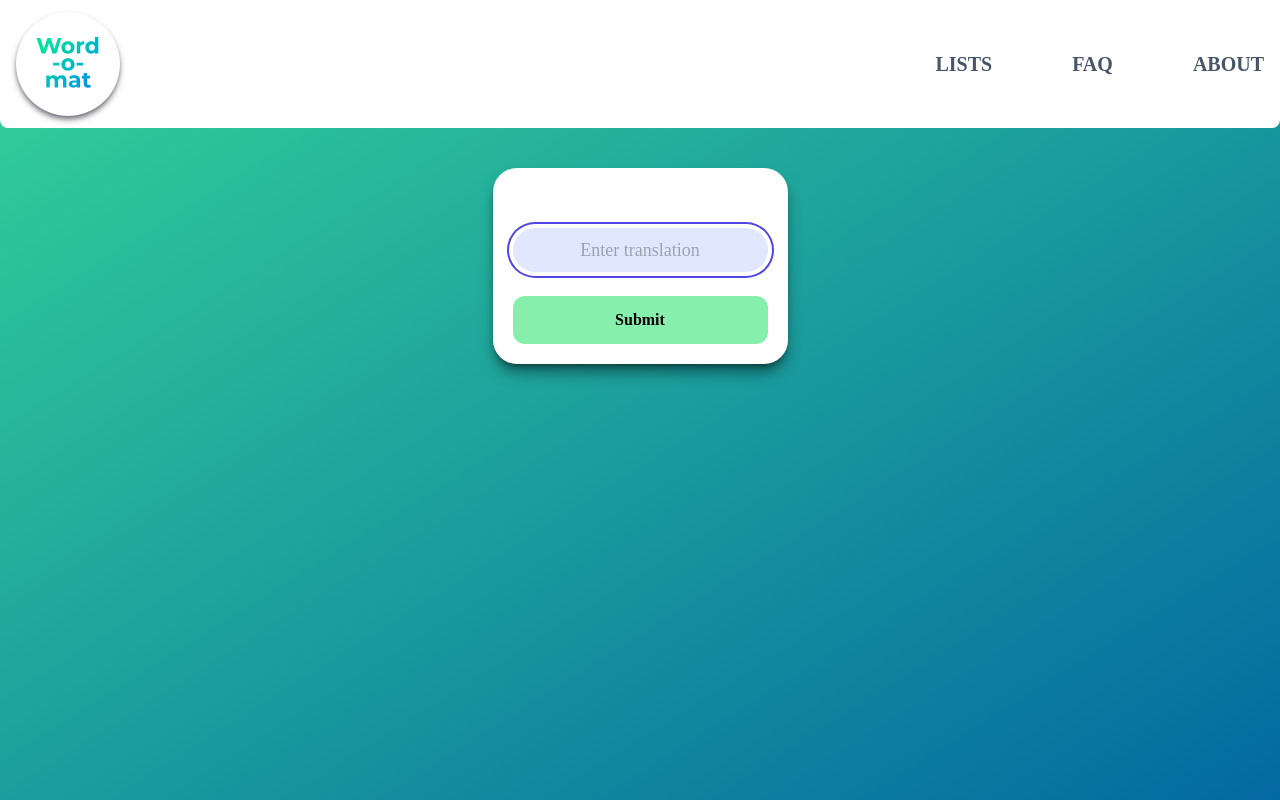
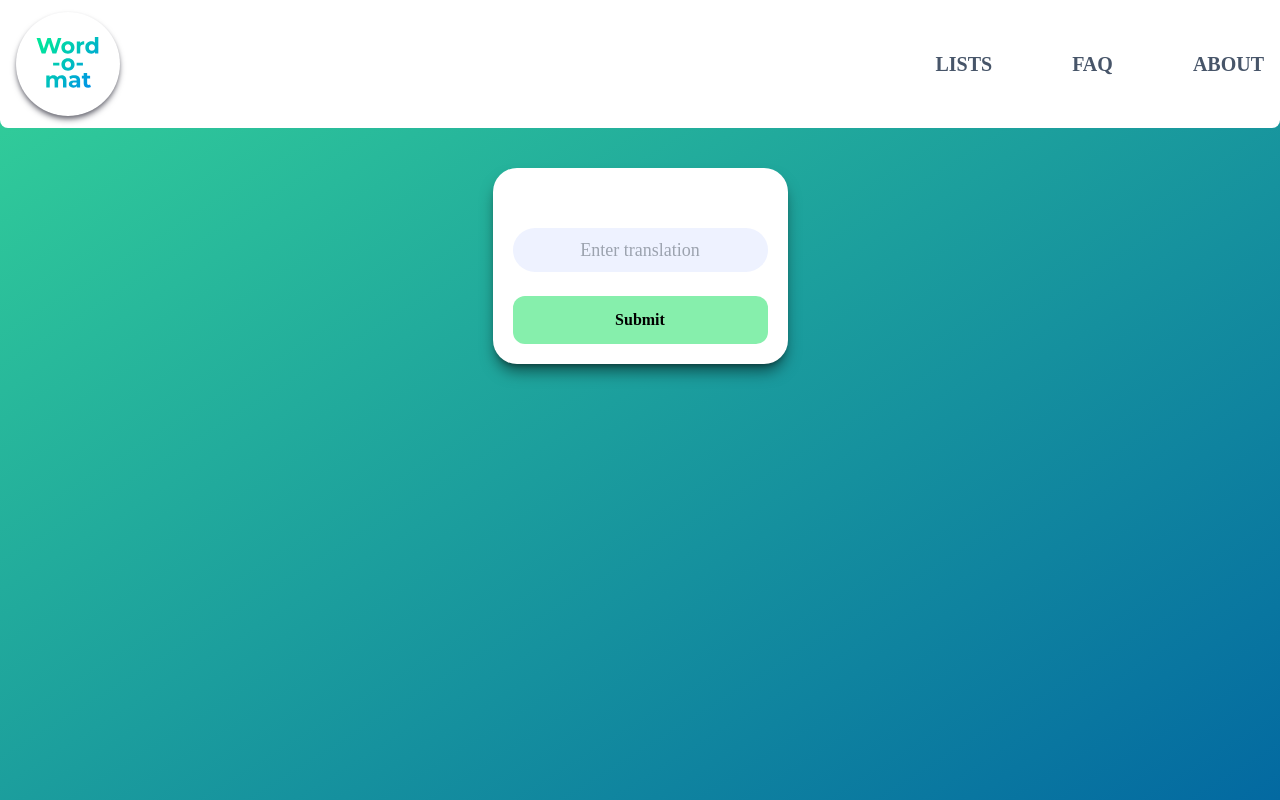
Before and after one commit to Martiinii/word-o-mat, a Next.js app: page /learn/1/1 in a window 1280 px wide. Built offline with nearby package versions, Linux system fonts and the light colour scheme.

Commit message:
Fixed bug that prevented from compiling

```diff
--- /dev/null
+++ b/components/Learning/TypingElement.js
@@ -0,0 +1,53 @@
+import ContainerMotion from "../ContainerMotion"
+import { useEffect, useRef } from "react";
+import useInput from "../useInput"
+import usePopUp from "./usePopUp";
+
+const TypingElement = (generateNextWord, removeCurrentWord, resetList, currentWord) => {
+    const [inputValue, input, setInputValue] = useInput({ placeholder: "Enter translation", className: "text-center" });
+    const [goodPopUp, showGoodPopUp] = usePopUp("bg-green-500 text-lg font-semibold", "Good!", .5);
+    const [badPopUp, showBadPopUp] = usePopUp("bg-red-600 text-white text-lg font-semibold", "Incorrect!", .5);
+
+    const formSubmit = e => {
+        e.preventDefault();
+
+        if (!inputValue.trim()) return;
+
+        if (inputValue.trim() == currentWord.trans) {
+            removeCurrentWord();
+            showGoodPopUp();
+        } else {
+            generateNextWord();
+            showBadPopUp();
+        }
+
+        setInputValue('');
+    }
+
+    return (
+        <>
+            <ContainerMotion className="flex flex-col gap-10 text-center">
+                {
+                    currentWord
+                        ? <>
+                            <span className="text-xl font-semibold">{currentWord.orig}</span>
+                            <form className="flex flex-col gap-6" onSubmit={formSubmit}>
+                                {input}
+                                <button className="bg-green-300 p-3 rounded-xl font-bold hover:bg-green-500 hover:ring-4 hover:ring-offset-4 hover:ring-green-500 transition-all">Submit</button>
+                            </form>
+                        </>
+                        : <>
+                            <span className="text-2xl font-semibold m-3">End of learning!</span>
+                            <button className="bg-emerald-300 font-semibold p-4 rounded-xl shadow-md shadow-emerald-800/60" onClick={resetList}>Learn again</button>
+                        </>
+                }
+            </ContainerMotion>
+
+            {goodPopUp}
+            {badPopUp}
+        </>
+    )
+
+}
+
+export default TypingElement;
--- a/components/Learning/useLearn.js
+++ b/components/Learning/useLearn.js
@@ -1,74 +1,13 @@
-import ContainerMotion from "../ContainerMotion"
-import { useEffect, useRef, useState } from "react";
-import useInput from "../useInput"
-import usePopUp from "./usePopUp";
+import { useEffect, useState } from "react";
+import TypingElement from "./TypingElement";
 
 const useLearn = (generateNextWord, removeCurrentWord, resetList) => {
     const [style, setStyle] = useState();
     const [currentWord, setCurrentWord] = useState({ date: null, orig: '', trans: '' });
 
-    const element = (() => {
-        switch (style) {
-            case "flashcards":
-                return;
-            case "typing":
-            default:
-                const focusInput = useRef();
-                const [inputValue, input, setInputValue] = useInput({ placeholder: "Enter translation", className: "text-center", ref: focusInput });
-                const [goodPopUp, showGoodPopUp] = usePopUp("bg-green-500 text-lg font-semibold", "Good!", .5);
-                const [badPopUp, showBadPopUp] = usePopUp("bg-red-600 text-white text-lg font-semibold", "Incorrect!", .5);
+    const typingStyle = TypingElement(generateNextWord, removeCurrentWord, resetList, currentWord);
 
-                useEffect(() => {
-                    if (focusInput.current) focusInput.current.focus();
-                }, [focusInput]);
-
-                const formSubmit = e => {
-                    e.preventDefault();
-
-                    if (!inputValue.trim()) return;
-
-                    if (inputValue.trim() == currentWord.trans) {
-                        removeCurrentWord();
-                        showGoodPopUp();
-                    } else {
-                        generateNextWord();
-                        showBadPopUp();
-                    }
-
-                    setInputValue('');
-                }
-
-                return (
-                    <>
-                        <ContainerMotion className="flex flex-col gap-10 text-center">
-                            {
-                                currentWord
-                                    ? <>
-                                        <span className="text-xl font-semibold">{currentWord.orig}</span>
-                                        <form className="flex flex-col gap-6" onSubmit={formSubmit}>
-                                            {input}
-                                            <button className="bg-green-300 p-3 rounded-xl font-bold hover:bg-green-500 hover:ring-4 hover:ring-offset-4 hover:ring-green-500 transition-all">Submit</button>
-                                        </form>
-                                    </>
-                                    : <>
-                                        <span className="text-2xl font-semibold m-3">End of learning!</span>
-                                        <button className="bg-emerald-300 font-semibold p-4 rounded-xl shadow-md shadow-emerald-800/60" onClick={resetList}>Learn again</button>
-                                    </>
-                            }
-                        </ContainerMotion>
-
-                        {goodPopUp}
-                        {badPopUp}
-                    </>
-                )
-        }
-
-    })();
-
-
-    return [element, setStyle, setCurrentWord];
-
-
+    return [typingStyle, setStyle, setCurrentWord];
 }
 
 export default useLearn;
--- a/components/overlays/useLearnStyleOverlay.js
+++ b/components/overlays/useLearnStyleOverlay.js
@@ -1,5 +1,5 @@
 import useOverlay from "./useOverlay";
-import { useEffect, useState } from "react";
+import { useCallback, useEffect, useState } from "react";
 import { FontAwesomeIcon } from "@fortawesome/react-fontawesome";
 import { faKeyboard, faLayerGroup } from "@fortawesome/free-solid-svg-icons";
 import { useRouter } from "next/router";
@@ -31,6 +31,7 @@ const useLearnStyleOverlay = () => {
         </>
     );
 
+
     useEffect(() => setElement(element), [id]);
 
     return [overlay, showLearnOverlay, hideOverlay];
```
